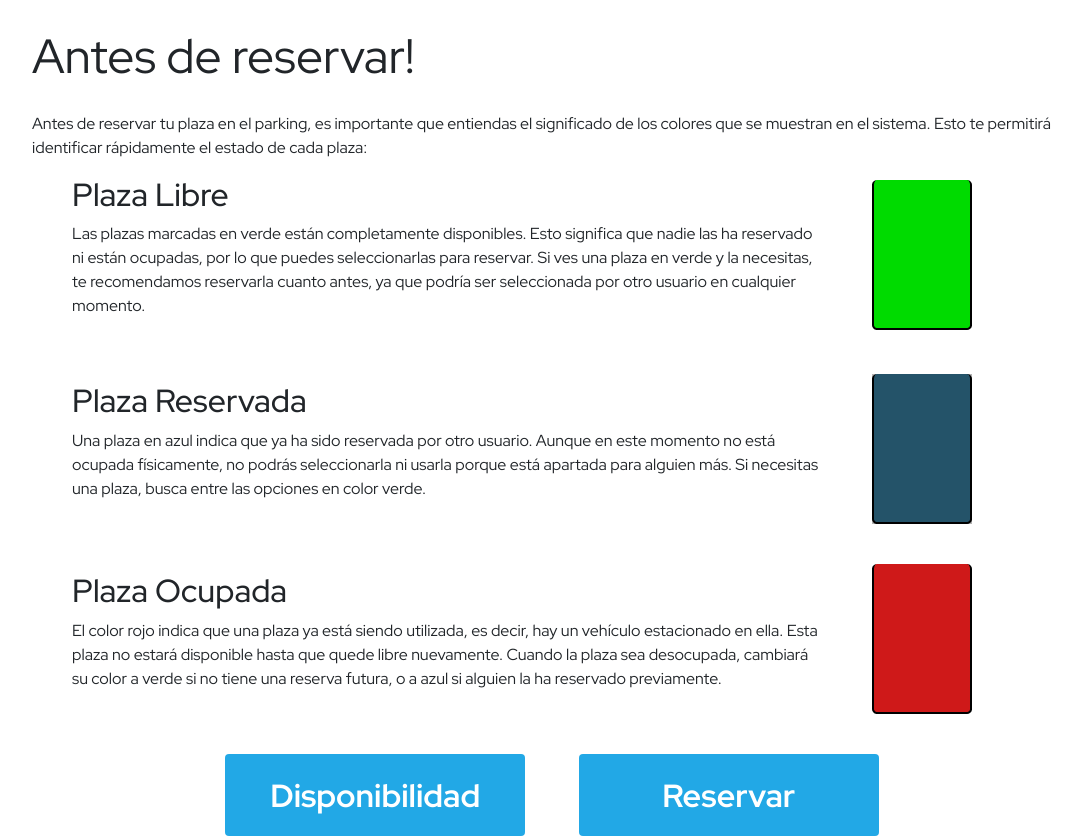
After one commit to DarthRueda/ParkingPython, a Flask app: page /info in a window 1280 px wide. The commit adds this page. Shown: the whole page, without its empty margins (88-1169 px from the left). Run offline with Flask 3, Linux system fonts and the light colour scheme; some libraries are stand-ins or nearby versions.

Commit message:
Añadidos home y info

```diff
--- a/app/routes.py
+++ b/app/routes.py
@@ -91,3 +91,6 @@ def register_routes(app):
         session.pop('user', None)
         flash('Has cerrado sesión exitosamente.')
         return redirect(url_for('login'))
+    @app.route('/info')
+    def info():
+        return render_template('info.html')
--- a/app/static/css/styles.css
+++ b/app/static/css/styles.css
@@ -78,4 +78,128 @@ body {
     color: white;
 }
 
-/* HOME */
+/* CSS DE HOME */
+.texto-superior {
+    font-family: "Red Hat Display", serif;
+    font-size: 16px;
+    text-align: center;
+    margin-top: 20px;
+}
+
+.title {
+    font-family: "Red Hat Display", serif;
+    font-size: 48px;
+    text-align: left;
+    margin-top: 20px;
+    margin-left: 120px;
+    margin-right: 120px;
+}
+
+.paragraph {
+    font-family: "Red Hat Display", serif;
+    font-size: 16px;
+    text-align: left;
+    margin-top: 20px;
+    margin-left: 120px;
+    margin-right: 120px;
+}
+
+.container-form {
+    height: 100vh;
+    width: 33%;
+    display: flex;
+    flex-direction: column;
+    justify-content: center;
+    text-align: center;
+    margin: auto;
+}
+
+
+.seccion-container {
+    margin: 20px auto;
+    width: 80%;
+    text-align: left;
+    font-family: "Red Hat Display", serif;
+    font-size: 16px;
+    display: flex;
+    align-items: center;
+}
+
+.seccion-container img {
+    margin-right: 20px;
+}
+
+.seccion-container-right {
+    margin: 20px auto;
+    width: 80%;
+    text-align: left;
+    font-family: "Red Hat Display", serif;
+    font-size: 16px;
+    display: flex;
+    align-items: center;
+    flex-direction: row-reverse;
+}
+
+.seccion-container-right img {
+    margin-left: 20px;
+}
+
+.seccion-container img,
+.seccion-container-right img {
+    height: 227px;
+    width: 435px;
+    margin: 0;
+}
+
+/* CSS DE INFO */
+.section {
+    display: flex;
+    align-items: center;
+    margin-left: 160px;
+    margin-right: 120px;
+    margin-bottom: 40px;
+}
+
+.section .text {
+    flex: 0 0 75%;
+    max-width: 75%;
+}
+
+.section .image {
+    flex: 0 0 15%;
+    max-width: 25%;
+    text-align: right;
+}
+
+h3 {
+    font-family: "Red Hat Display", serif;
+    font-size: 32px;
+    text-align: left;
+    margin-right: 120px;
+}
+
+.btn-info {
+    width: 300px;
+    height: 82px;
+    display: inline-block;
+    margin: 0 25px;
+    text-align: center;
+    line-height: 82px;
+    font-family: "Red Hat Display", serif;
+    font-size: 32px;
+    color: #fff;
+    background-color: #22A8E6;
+    border: none;
+    border-radius: 4px;
+    cursor: pointer;
+    font-weight: bold;
+}
+
+.btn-info:hover {
+    background-color: #1875A1;
+}
+
+.button-container {
+    text-align: center;
+    margin-top: 40px;
+}
--- a/app/templates/home.html
+++ b/app/templates/home.html
@@ -10,7 +10,7 @@
 <div class="container-fluid">
     <div class="row seccion-container">
         <div class="col-6">
-            <img src="{{ url_for('static', filename='images/parking.png') }}" alt="Parking Image">
+            <img src="{{ url_for('static', filename='img/parking.png') }}" alt="Parking Image">
         </div>
         <div class="col-6">
             <p><b>¿Por qué elegirnos?</b></p>
@@ -22,7 +22,7 @@
     </div>
     <div class="row seccion-container-right">
         <div class="col-6">
-            <img src="{{ url_for('static', filename='images/parking2.png') }}" alt="Parking Image">
+            <img src="{{ url_for('static', filename='img/parking2.png') }}" alt="Parking Image">
         </div>
         <div class="col-6">
             <p>
@@ -37,7 +37,7 @@
     </div>
     <div class="row seccion-container">
         <div class="col-6">
-            <img src="{{ url_for('static', filename='images/parking3.png') }}" alt="Parking Image">
+            <img src="{{ url_for('static', filename='img/parking3.png') }}" alt="Parking Image">
         </div>
         <div class="col-6">
             <p>
--- /dev/null
+++ b/app/templates/info.html
@@ -0,0 +1,54 @@
+{% extends 'base.html' %}
+
+{% block title %}Info{% endblock %}
+
+{% block content %}
+<div class="title">Antes de reservar!</div>
+<p class="paragraph">
+    Antes de reservar tu plaza en el parking, es importante que entiendas el significado de los colores que se muestran en el sistema. Esto te permitirá identificar rápidamente el estado de cada plaza:
+</p>
+
+<div class="section">
+    <div class="text">
+        <h3>Plaza Libre</h3>
+        <p>
+            Las plazas marcadas en verde están completamente disponibles. Esto significa que nadie las ha reservado ni están ocupadas, por lo que puedes seleccionarlas para reservar.
+            Si ves una plaza en verde y la necesitas, te recomendamos reservarla cuanto antes, ya que podría ser seleccionada por otro usuario en cualquier momento.
+        </p>
+    </div>
+    <div class="image">
+        <img src="static/img/libre.png" alt="Plaza Libre">
+    </div>
+</div>
+
+<div class="section">
+    <div class="text">
+        <h3>Plaza Reservada</h3>
+        <p>
+            Una plaza en azul indica que ya ha sido reservada por otro usuario. Aunque en este momento no está ocupada físicamente, no podrás seleccionarla ni usarla porque está apartada para alguien más.
+            Si necesitas una plaza, busca entre las opciones en color verde.
+        </p>
+    </div>
+    <div class="image">
+        <img src="static/img/reservado.png" alt="Plaza Reservada">
+    </div>
+</div>
+
+<div class="section">
+    <div class="text">
+        <h3>Plaza Ocupada</h3>
+        <p>
+            El color rojo indica que una plaza ya está siendo utilizada, es decir, hay un vehículo estacionado en ella. Esta plaza no estará disponible hasta que quede libre nuevamente.
+            Cuando la plaza sea desocupada, cambiará su color a verde si no tiene una reserva futura, o a azul si alguien la ha reservado previamente.
+        </p>
+    </div>
+    <div class="image">
+        <img src="static/img/ocupado.png" alt="Plaza Ocupada">
+    </div>
+</div>
+
+<div class="button-container">
+    <button type="submit" class="btn-info">Disponibilidad</button>
+    <button type="submit" class="btn-info">Reservar</button>
+</div>
+{% endblock %}
```
